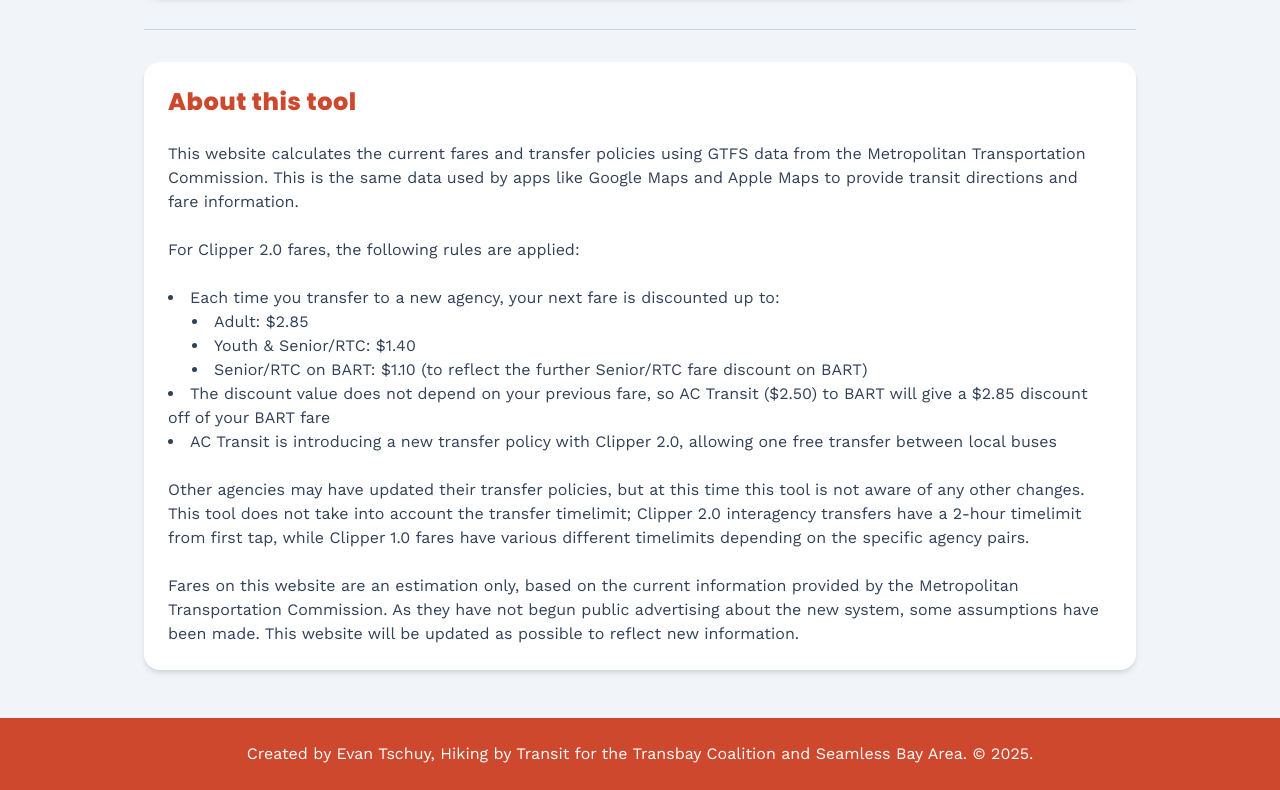
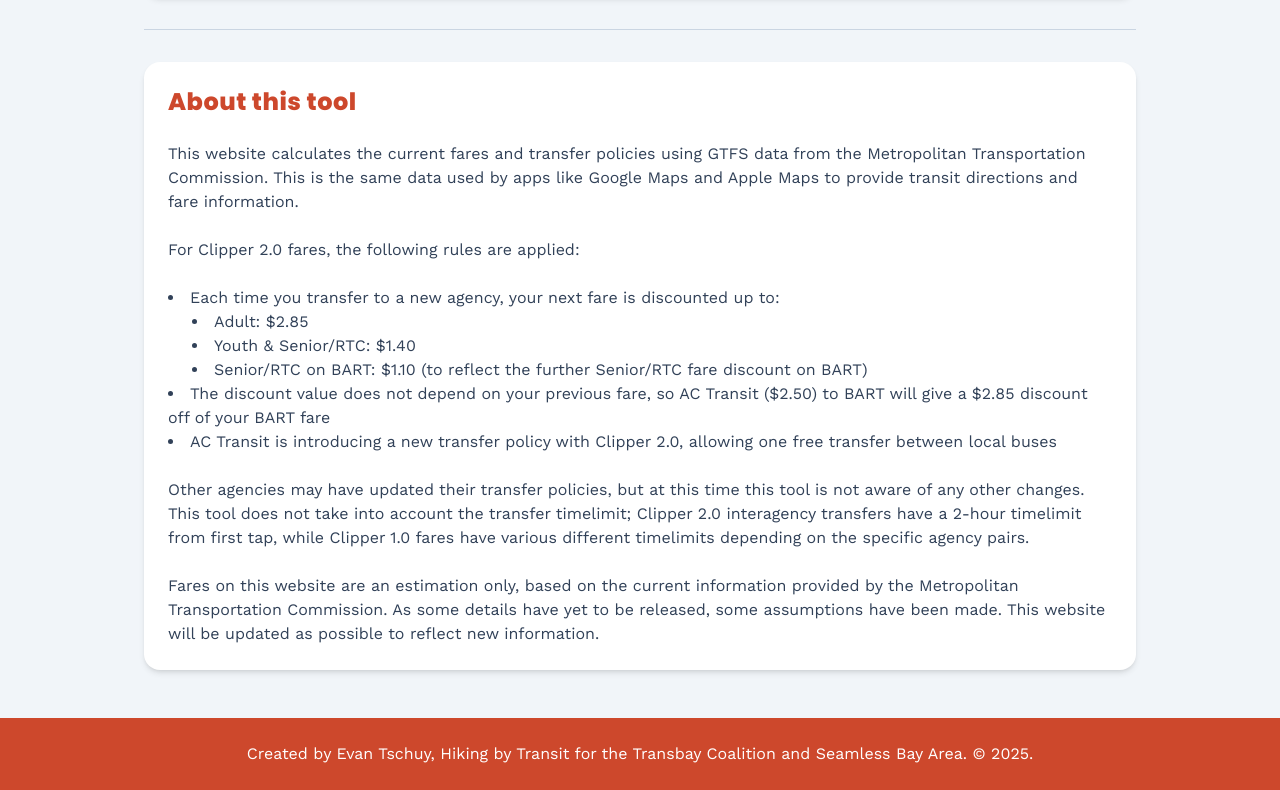
Before and after one commit to tschuy/clipper2-savings-calculator, a website with bundled scripts: page public/index.html in a window 1280 px wide. Shown: the part 2563-3353 px from the top of the page. Built offline with nearby package versions, Linux system fonts and the light colour scheme.

Commit message:
about: clarify wording

```diff
--- a/public/index.html
+++ b/public/index.html
@@ -251,7 +251,7 @@
           agency pairs.
         </p>
         <p class="text-slate-700">
-          Fares on this website are an estimation only, based on the current information provided by the Metropolitan Transportation Commission. As they have not begun public advertising about the new system, some assumptions have been made. This website will be updated as possible to reflect new information.
+          Fares on this website are an estimation only, based on the current information provided by the Metropolitan Transportation Commission. As some details have yet to be released, some assumptions have been made. This website will be updated as possible to reflect new information.
         </p>
       </div>
     </div>
```
